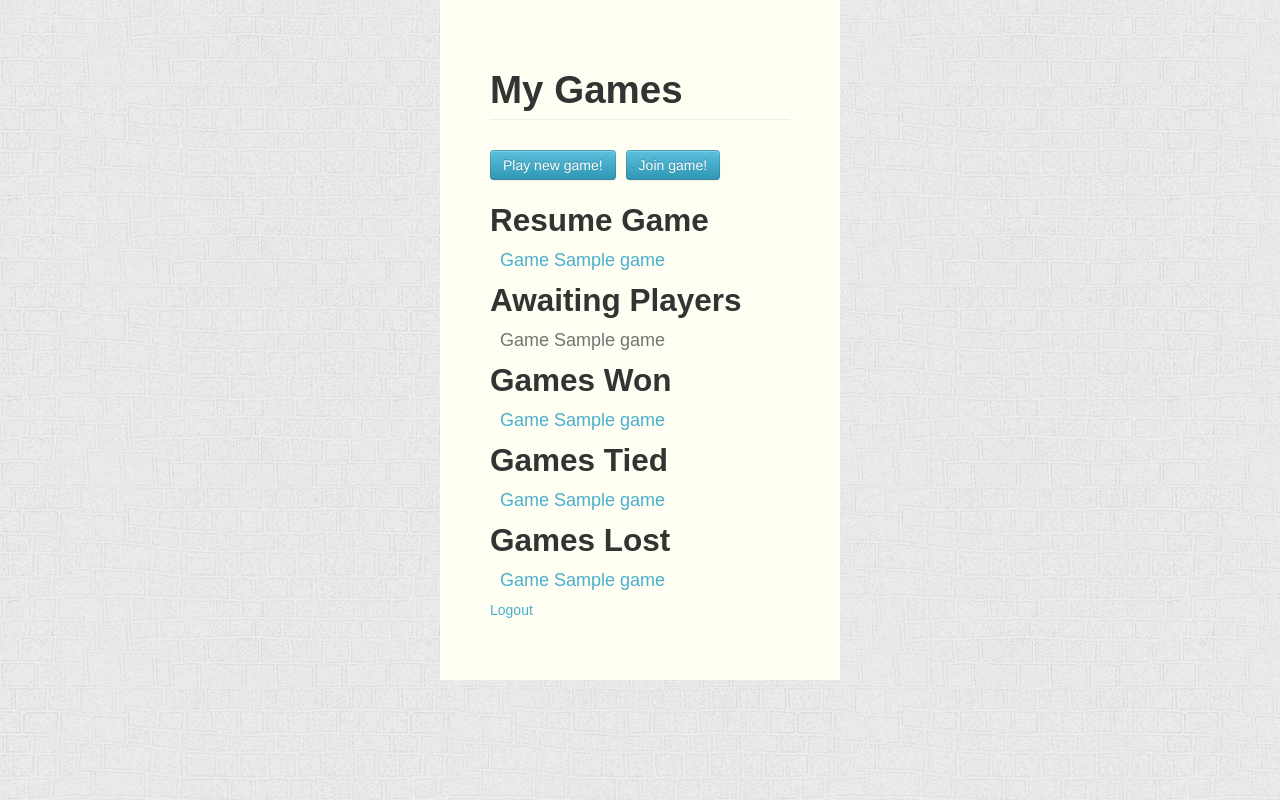
After one commit to kjudd/milles-bornes, a Flask app: template templates/choose_game.html in a window 1280 px wide. The commit adds this page. Run offline with Flask 2, Linux system fonts and the light colour scheme; the template is opened without the code that fills it: most values are stand-ins (such as "Sample title", 1, 10 or a date in 2020); parts of the project's set-up code (start-up, migrations or seed data) failed here and were passed over; some libraries are stand-ins or nearby versions.

Commit message:
refactor choose_game html

```diff
--- a/app.py
+++ b/app.py
@@ -91,7 +91,7 @@ def choose_game():
 				game_tied.append(game_id)
 			else:
 				game_lost.append(game_id)
-	return render_template("new_game.html", awaiting_player = awaiting_player, game_won = game_won,
+	return render_template("choose_game.html", awaiting_player = awaiting_player, game_won = game_won,
 		game_lost = game_lost, game_tied = game_tied, current_game = current_game)
 
 #View to create a new game, shuffles cards and deals player in at position 2.
--- a/static/css/mycss.css
+++ b/static/css/mycss.css
@@ -39,6 +39,17 @@ body {
 	font-family: Futura, sans-serif;
 }
 
+.game-list {
+	list-style: none;
+	margin-left: 10px;
+	font-size: 18px;
+}
+
+#game-actions form {
+	float: left;
+	margin-right: 10px;
+}
+
 #cardfan {
 	display: inline-block;
 }
@@ -78,7 +89,7 @@ footer {
 	width: 100%;
 }
 
-#awaitingplayers {
+.awaiting-players {
 	color:  #737373;
 }
 
--- /dev/null
+++ b/templates/choose_game.html
@@ -0,0 +1,56 @@
+{% extends "pregame_base.html" %}
+{% block body %}
+<div class="game-center">
+  <div class="page-header">
+    <h1 id="header">My Games</h1>
+  </div>
+
+  <div id="game-actions">
+    <form method="POST" action="/create_game">
+    	<button class="btn btn-info" type="submit" name="create game">Play new game!</button>
+    </form>
+
+    <form method="POST" action="/join_game">
+    	<button class="btn btn-info" type="submit" name="join game">Join game!</button>
+    </form>
+  </div>
+
+  <h2>Resume Game</h2>
+  <ul class="game-list">
+  {% for game in current_game %}
+    <li><a href="/resume_game/{{game}}">Game {{ game }}</a></li>
+  {% endfor %}
+  </ul>
+
+  <h2>Awaiting Players</h2>
+  <ul class="game-list">
+  {% for game in awaiting_player %}
+    <li class="awaiting-players">Game {{ game }}</li>
+  {% endfor %}
+  </ul>
+
+  <h2>Games Won</h2>
+  <ul class="game-list">
+  {% for game in game_won %}
+    <li><a href="/resume_game/{{game}}">Game {{ game }}</a></li>
+  {% endfor %}
+  </ul>
+
+  <h2>Games Tied</h2>
+  <ul class="game-list">
+  {% for game in game_tied %}
+    <li><a href="/resume_game/{{game}}">Game {{ game }}</a></li>
+  {% endfor %}
+  </ul>
+
+  <h2>Games Lost</h2>
+  <ul class="game-list">
+  {% for game in game_lost %}
+    <li><a href="/resume_game/{{game}}">Game {{ game }}</a></li>
+  {% endfor %}
+  </ul>
+
+  <p><a href="{{ url_for('logout') }}">Logout</a></p>
+</div>
+
+{% endblock %}
```
Also changed, not shown: templates/await_players.html (+3 -5 lines), templates/new_game.html (deleted, +0 -50 lines).
